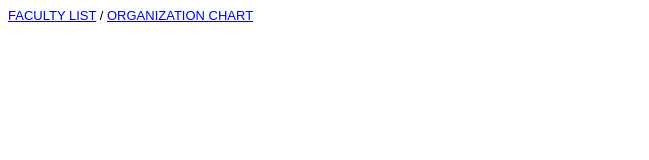
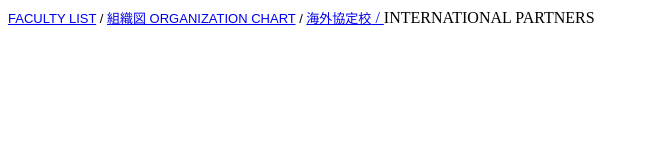
Before and after one commit to mjwarren/directory, a plain HTML site: page index.html in a window 1280 px wide. Shown: the whole page, without its empty margins (0-649 px from the left). Drawn offline with Linux system fonts and the light colour scheme.

Commit message:
Update index.html

```diff
--- a/index.html
+++ b/index.html
@@ -1,7 +1,9 @@
 <body>
-  <font face="arial"; font size="2">
-    <a href="http://mjwarren.github.io/directory">FACULTY LIST</a> /
-    <a href="http://mjwarren.github.io/soshikizu">ORGANIZATION CHART</a></font>
+    <font face="arial"; font size="2">
+    <a href="http://mjwarren.github.io/directory">FACULTY LIST</a>  /
+    <a href="http://mjwarren.github.io/soshikizu">組織図 ORGANIZATION CHART</a>  /
+    <a href="http://mjwarren.github.io/partners-jp">海外協定校</font>  /
+    <a href-"http://mjwarren.github.io/partners">INTERNATIONAL PARTNERS</a>
 <p></p><div data-type="AwesomeTableView" data-viewID="-JvHj_j7_FZQfcsozUQ3"></div>
 
 <script src="https://awesome-table.com/AwesomeTableInclude.js"></script>
```
